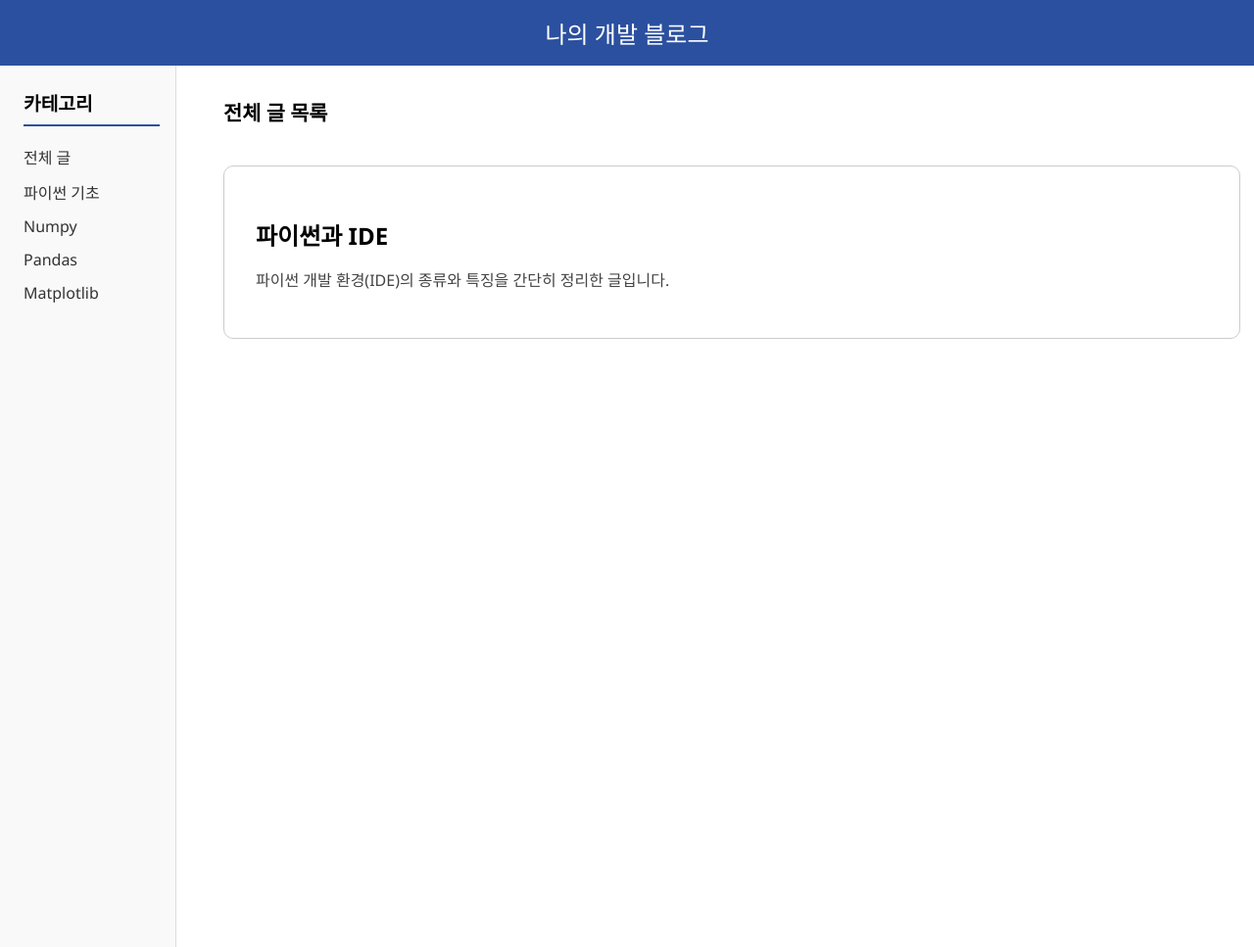
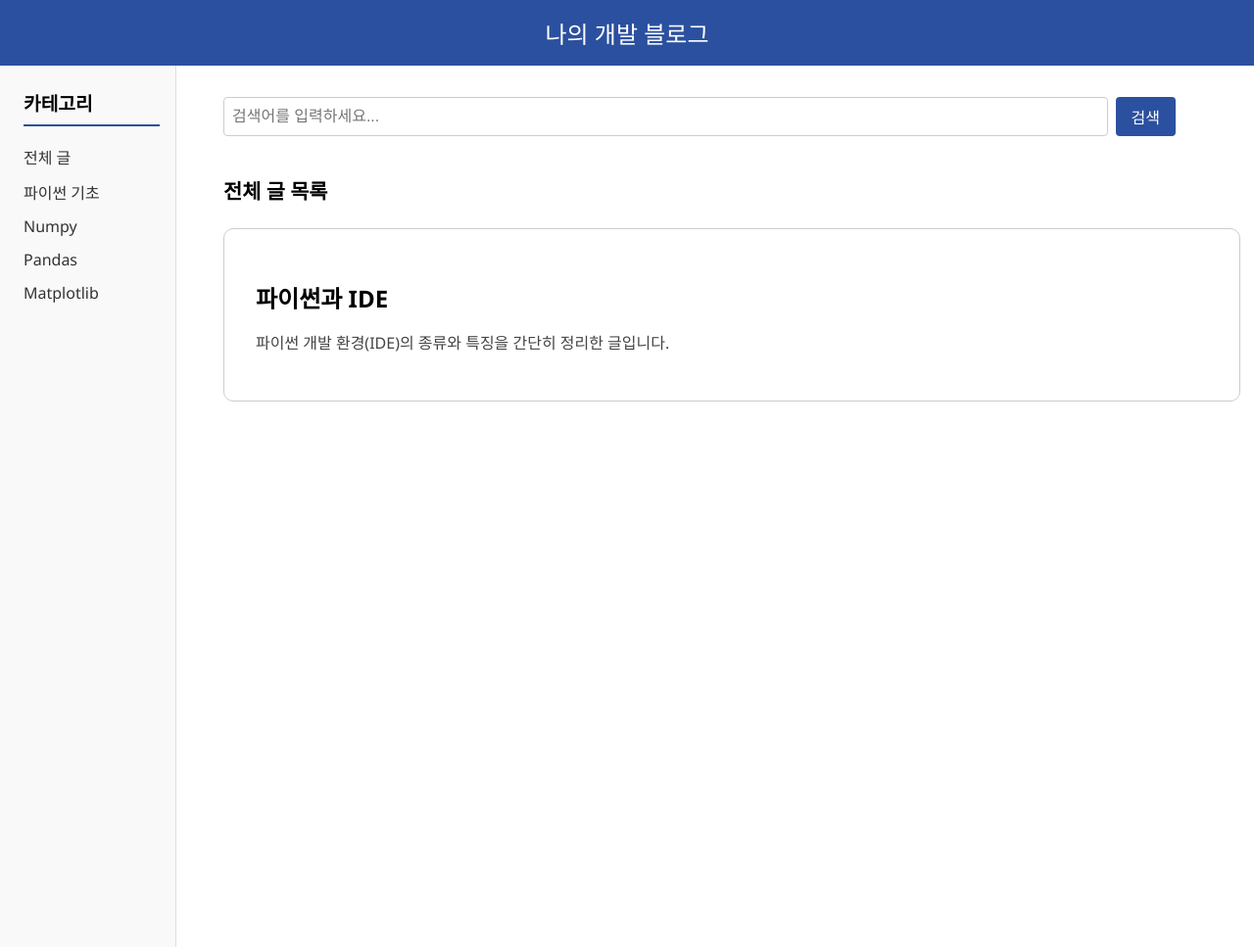
Before and after one commit to ddd825/ddd825.github.io, a Jekyll site: the page index.html, which Jekyll copies as it is, in a window 1280 px wide. Shown: the whole page at 98% size. Built offline with Jekyll 4.4.1, drawn with Linux system fonts in a browser that asks for light colours.

Commit message:
Update index.html

```diff
--- a/index.html
+++ b/index.html
@@ -1,3 +1,4 @@
+<!-- index.html -->
 <!DOCTYPE html>
 <html lang="ko">
 <head>
@@ -62,10 +63,30 @@
       flex-direction: column;
       gap: 1.5rem;
     }
+    .search-bar {
+      display: flex;
+      gap: 0.5rem;
+      margin-bottom: 1rem;
+    }
+    .search-bar input[type="text"] {
+      flex: 1;
+      padding: 0.5rem;
+      font-size: 1rem;
+      border: 1px solid #ccc;
+      border-radius: 4px;
+    }
+    .search-bar button {
+      padding: 0.5rem 1rem;
+      font-size: 1rem;
+      background-color: var(--theme-color);
+      color: white;
+      border: none;
+      border-radius: 4px;
+      cursor: pointer;
+    }
     .category-title {
       font-size: 1.3rem;
       font-weight: bold;
-      margin-bottom: 1rem;
     }
     .post {
       border: 1px solid #ccc;
@@ -104,8 +125,13 @@
       </ul>
     </aside>
     <main class="content">
+      <div class="search-bar">
+        <input type="text" id="searchInput" placeholder="검색어를 입력하세요...">
+        <button onclick="searchPosts()">검색</button>
+      </div>
       <div class="category-title" id="categoryTitle">전체 글 목록</div>
-      <div class="post" data-category="python">
+
+      <div class="post" data-category="python" data-title="파이썬과 IDE">
         <h2><a href="/posts/python-and-ide/">파이썬과 IDE</a></h2>
         <p>파이썬 개발 환경(IDE)의 종류와 특징을 간단히 정리한 글입니다.</p>
       </div>
@@ -136,6 +162,29 @@
         title.textContent = categoryName[category] || '글 목록';
       }
     }
+
+    function searchPosts() {
+      const keyword = document.getElementById('searchInput').value.trim().toLowerCase();
+      const posts = document.querySelectorAll('.post');
+      const title = document.getElementById('categoryTitle');
+
+      if (keyword === '') {
+        posts.forEach(post => post.style.display = 'block');
+        title.textContent = '전체 글 목록';
+        return;
+      }
+
+      posts.forEach(post => {
+        const postTitle = post.getAttribute('data-title').toLowerCase();
+        if (postTitle.includes(keyword)) {
+          post.style.display = 'block';
+        } else {
+          post.style.display = 'none';
+        }
+      });
+
+      title.textContent = `"${keyword}"의 검색 결과 :`;
+    }
   </script>
 </body>
 </html>
```
